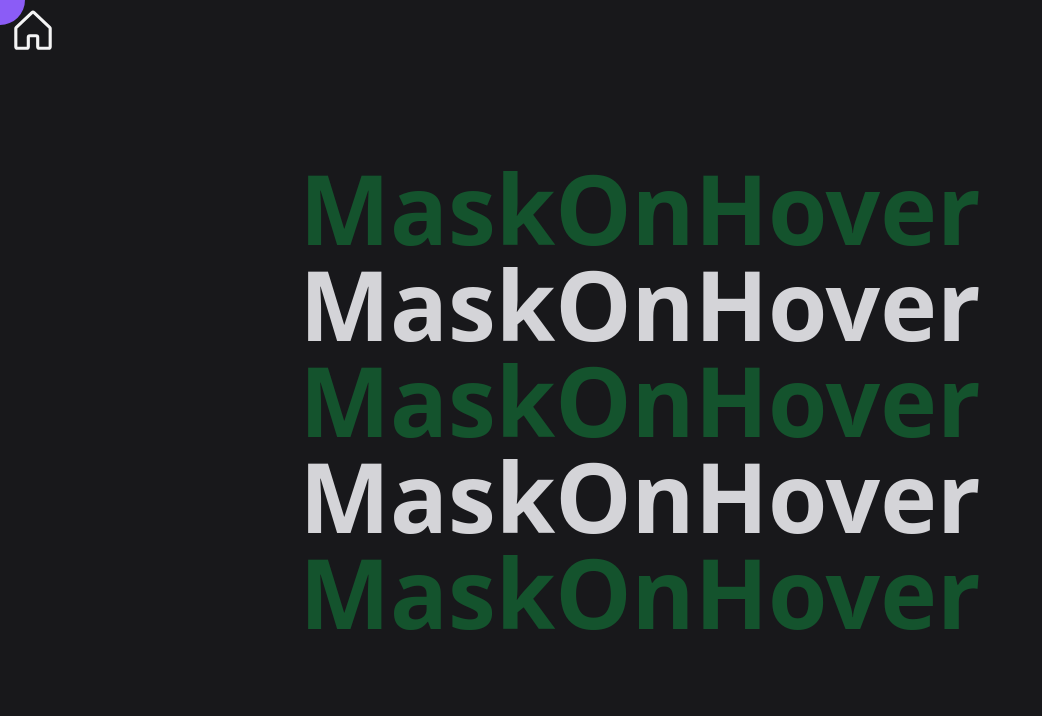
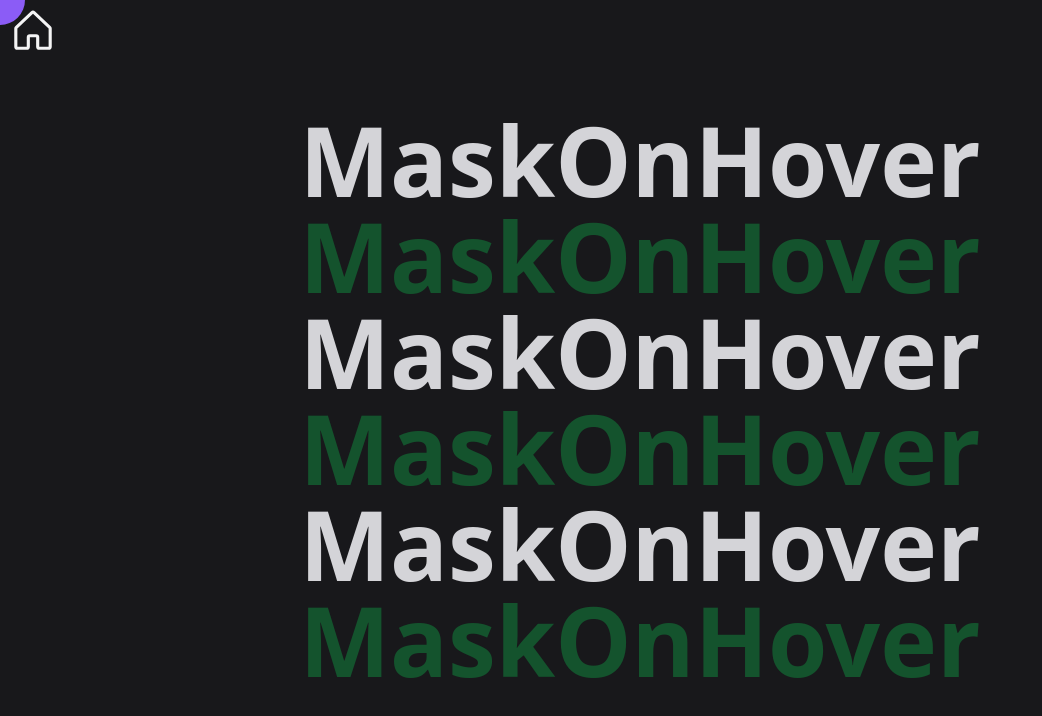
Before and after one commit to 0x7266/framer_motion_practice, a React (Vite) app: page /maskonhover in a window 1280 px wide. Shown: the top 716 px of the page, without its empty margins (0-1042 px from the left). Built offline with nearby package versions, Linux system fonts and the light colour scheme.

Commit message:
added staggered transition

```diff
--- a/src/pages/MaskOnHover.tsx
+++ b/src/pages/MaskOnHover.tsx
@@ -1,5 +1,5 @@
 import { useState } from "react";
-import { motion } from "framer-motion";
+import { Variants, motion } from "framer-motion";
 import useMousePosition from "../hooks/useMousePosition";
 import mask from "../assets/mask.svg";
 import { Link } from "react-router-dom";
@@ -9,6 +9,34 @@ export function MaskOnHover() {
 	const { x, y } = useMousePosition();
 	const [isHovered, setIsHovered] = useState(false);
 	const size = isHovered ? 400 : 50;
+
+	const parent: Variants = {
+		animate: {
+			transition: {
+				staggerChildren: 0.1,
+			},
+		},
+		exit: {
+			transition: {
+				staggerChildren: 0.1,
+			},
+		},
+	};
+
+	const child: Variants = {
+		initial: (index: number) => ({
+			x: index % 2 === 0 ? 600 : -600,
+			opacity: 0,
+		}),
+		animate: {
+			x: 0,
+			opacity: 1,
+		},
+		exit: (index: number) => ({
+			x: index % 2 === 0 ? -600 : 600,
+			opacity: 0,
+		}),
+	};
 
 	return (
 		<>
@@ -49,13 +77,32 @@ export function MaskOnHover() {
 						<span>AAAAAAAAAAAAAAAAA</span>
 					</div>
 				</motion.div>
-				<div className="h-screen grid place-content-center max-w-screen text-zinc-300">
-					<span className="text-green-900">MaskOnHover</span>
-					<span>MaskOnHover</span>
-					<span className="text-green-900">MaskOnHover</span>
-					<span>MaskOnHover</span>
-					<span className="text-green-900">MaskOnHover</span>
-				</div>
+				<motion.div
+					variants={parent}
+					initial="initial"
+					animate="animate"
+					exit="exit"
+					className="h-screen grid place-content-center max-w-screen text-zinc-300"
+				>
+					<motion.div variants={child} custom={0}>
+						MaskOnHover
+					</motion.div>
+					<motion.div variants={child} className="text-green-900" custom={1}>
+						MaskOnHover
+					</motion.div>
+					<motion.div variants={child} custom={2}>
+						MaskOnHover
+					</motion.div>
+					<motion.div variants={child} className="text-green-900" custom={3}>
+						MaskOnHover
+					</motion.div>
+					<motion.div variants={child} custom={4}>
+						MaskOnHover
+					</motion.div>
+					<motion.div variants={child} className="text-green-900" custom={5}>
+						MaskOnHover
+					</motion.div>
+				</motion.div>
 			</div>
 		</>
 	);
```
